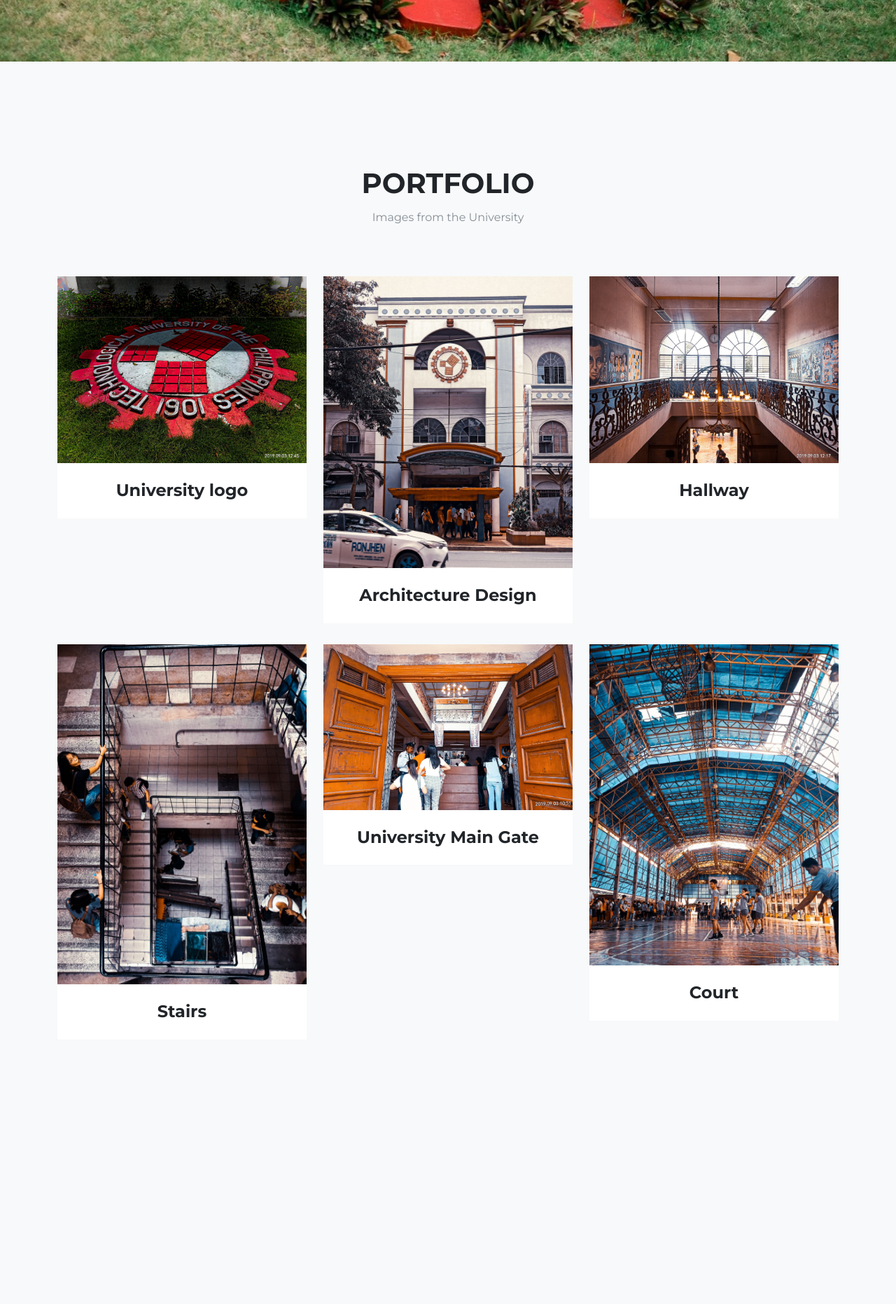
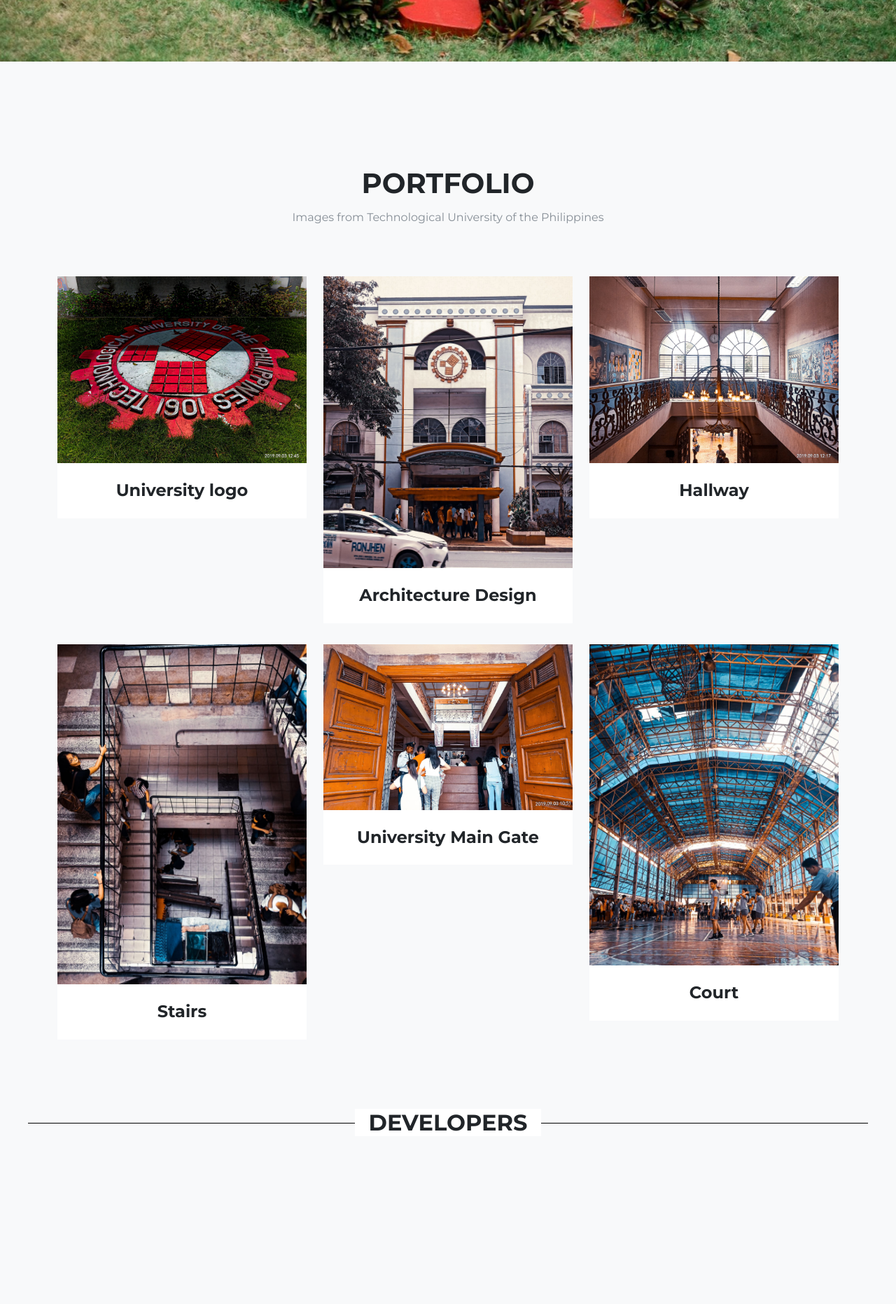
Before and after one commit to Bubs0220/Voting-System, a PHP site: page /home.php in a window 1280 px wide. Shown: the part 1044-2908 px from the top of the page at 70% size. Run offline with PHP 8.4, Linux system fonts and the light colour scheme; some web fonts are replaced.

Commit message:
fetching

```diff
--- /dev/null
+++ b/assets/css/divider-text-middle.css
@@ -0,0 +1,24 @@
+.divider-style {
+  margin-top: 70px;
+  position: relative;
+  margin-right: 40px;
+  margin-left: 40px;
+}
+
+.divider-style span {
+  background: #fff;
+  padding: 0 20px;
+  position: relative;
+  z-index: 5;
+}
+
+.divider-style:before {
+  content: "";
+  display: block;
+  border-top: solid 1px black;
+  width: 100%;
+  height: 1px;
+  position: absolute;
+  top: 50%;
+  z-index: 1;
+}
--- a/home.php
+++ b/home.php
@@ -19,6 +19,7 @@
     <link rel="stylesheet" href="https://fonts.googleapis.com/css?family=Black+Han+Sans&amp;display=swap">
     <link rel="stylesheet" href="https://fonts.googleapis.com/css?family=Black+Ops+One&amp;display=swap">
     <link rel="stylesheet" href="assets/fonts/font-awesome.min.css">
+    <link rel="stylesheet" href="assets/css/divider-text-middle.css">
 </head>
 
 <body id="page-top" data-bs-spy="scroll" data-bs-target="#mainNav" data-bs-offset="54" style="color: rgb(33, 37, 41);">
@@ -39,10 +40,7 @@
         <div class="container">
             <div class="intro-text">
                 <div class="intro-lead-in" style="font-size: 50px;"><span style="font-size: 118px;font-family: Audiowide, serif;margin: 0px;text-shadow: 6px -1px 0px var(--bs-gray-900);font-weight: bold;color: var(--bs-red);">VOTING SYSTEM</span></div>
-                <div class="intro-heading text-uppercase" style="color: var(--bs-white);font-size: 71px;margin: 103px;">
-                <span style="font-size: 60px;text-shadow: 6px 0px var(--bs-body-color);color: var(--bs-body-bg);">IN MANILA</span>
-            </div>
-            <a class="btn btn-primary btn-xl text-uppercase" role="button" href="login.php" style="background: #633330;color: var(--bs-white);margin: 16px;">login</a>
+                <div class="intro-heading text-uppercase" style="color: var(--bs-white);font-size: 71px;margin: 103px;"><span style="font-size: 60px;text-shadow: 6px 0px var(--bs-body-color);color: var(--bs-body-bg);">IN MANILA</span></div><a class="btn btn-primary btn-xl text-uppercase" role="button" href="login.php" style="background: #633330;color: var(--bs-white);margin: 16px;">login</a>
             </div>
         </div>
     </header>
@@ -51,7 +49,7 @@
             <div class="row">
                 <div class="col-lg-12 text-center">
                     <h2 class="text-uppercase section-heading">Portfolio</h2>
-                    <h3 class="text-muted section-subheading">Images from the University</h3>
+                    <h3 class="text-muted section-subheading">Images from Technological University of the Philippines</h3>
                 </div>
             </div>
             <div class="row">
@@ -86,6 +84,9 @@
                     </div>
                 </div>
             </div>
+        </div>
+        <div style="text-align:center;">
+            <h2 class="divider-style"><span>DEVELOPERS</span></h2>
         </div>
     </section>
     <section class="bg-light" id="team" style="background: var(--bs-pink);">
@@ -175,7 +176,7 @@
             </div>
         </section>
     </section>
-    <section id="contact" style="background-image: url('assets/img/map-image.png');">
+    <section id="contact" style="background-image: url('map-image.png');">
         <div class="container">
             <div class="row">
                 <div class="col-lg-12 text-center">
@@ -225,6 +226,7 @@
             </div>
         </div>
     </footer>
+
     <script src="assets/bootstrap/js/bootstrap.min.js"></script>
     <script src="assets/js/agency.js"></script>
 </body>
```
